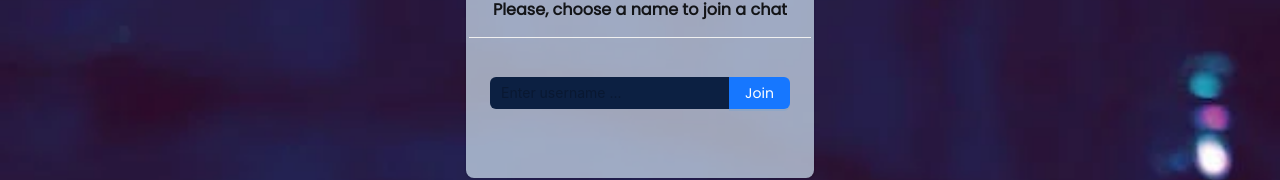
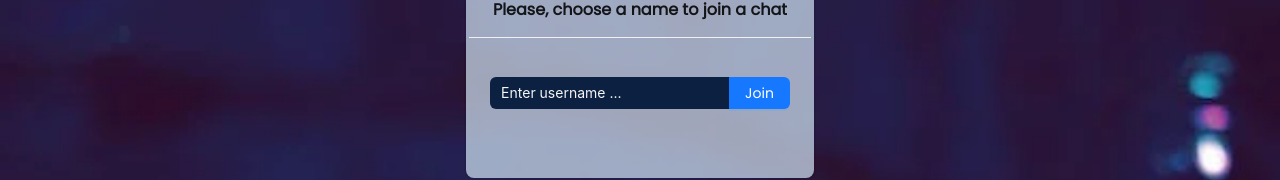
Before and after one commit to AjshaC/Socket-Chatt-App, a React (Vite) app in the folder client/: page / in a window 1280 px wide. Shown: the part 384-564 px from the top of the page. Built offline with nearby package versions, Linux system fonts and the light colour scheme; a web font is replaced by a local one.

Commit message:
css for username-input placeholder

```diff
--- a/client/src/components/JoinChatContainer/JoinChatContainer.css
+++ b/client/src/components/JoinChatContainer/JoinChatContainer.css
@@ -12,6 +12,10 @@
   color: red;
 }
 
+.usernameInput::placeholder {
+  color: whitesmoke;
+}
+
 
 /*@media (max-width: 768px) {
   .InputAndButton {
--- a/client/src/components/JoinChatContainer/JoinChatContainer.tsx
+++ b/client/src/components/JoinChatContainer/JoinChatContainer.tsx
@@ -40,6 +40,7 @@ export default function JoinChatContainer() {
 
         <Space.Compact className="InputAndButton" style={{ width: "100%" }}>
           <Input
+            className="usernameInput"
             placeholder="Enter username ..."
             onChange={(e) => setUser(e.target.value)}
             type="text"
```
